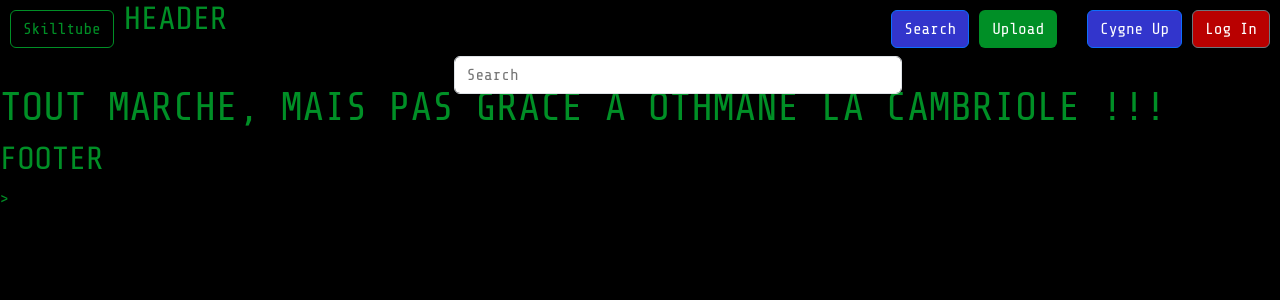
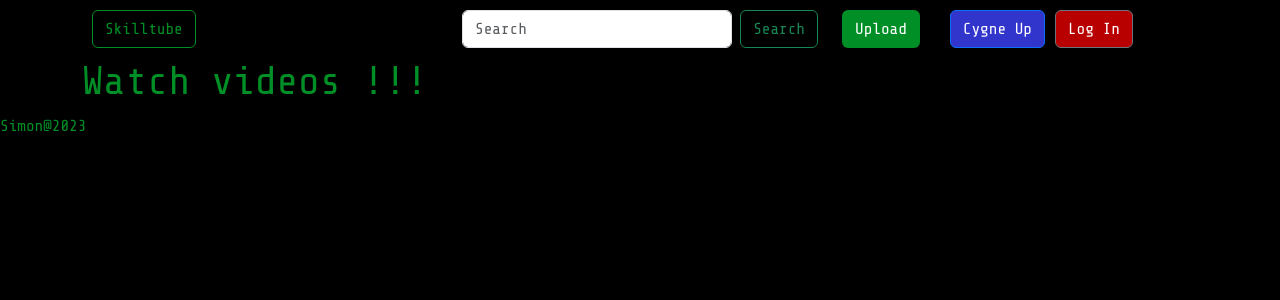
Before and after one commit to Ethan1709/Skilltube, a Django app: page /search/ in a window 1280 px wide. Shown: the top 300 px of the page. Run offline with Django 4.2, Linux system fonts and the light colour scheme; data that the repository does not hold is empty.

Commit message:
update html and css with buttons and searchbar in header

```diff
--- a/skilltube_backend/main/static/css/style.css
+++ b/skilltube_backend/main/static/css/style.css
@@ -40,14 +40,13 @@ body {
   display: flex;
   float: right;
   align-items: center;
-  margin: 10px;
 }
 
 .btn-search {
   cursor: pointer;
   display: flex;
   position: relative;
-  margin-left: 1110px;
+  /*margin-left: 1110px;*/
   top: -28px;
 }
 
@@ -92,12 +91,15 @@ body {
   margin: 10px;
 }
 
+.search-section {
+  margin-top: 10px;
+}
 
 .search-section .input-group-mb-3 .form-Control {
+
   display: flex;
   position: relative;
-  width: 35%;
-  left: 330px;
+  width: 100%;
   top: 10px;
   padding: 0.375rem 0.75rem;
   font-size: 1rem;
--- a/skilltube_backend/main/templates/index.html
+++ b/skilltube_backend/main/templates/index.html
@@ -13,36 +13,45 @@
 <body>
 
   <header>
-    <div class="home-btn">
+    <div class="container">
+      <div class="row">
+        <div class="home-btn col-4 ">
           <a class="btn btn-third" href="/">Skilltube</a>
         </div>
-    <div class="log-buttons">
-      <button class="btn btn-primary" type="submit">Search</button>
+        <div class="col-4 ">
+          {% if request.GET.success_message %}
+          <div class="alert ">
+            {{ request.GET.success_message }}
+          </div>{% endif %}
+
+          <div class="search-section">
+            <form action="/search" method="GET" class="d-flex" role="search" >
+              <input class="form-control me-2" type="search" placeholder="Search" aria-label="Search">
+              <button class="btn btn-outline-success" type="submit">Search</button>
+            </form>
+          </div>
+        </div>
+        <div class="log-buttons col-4 ">
+          <!-- <button class="btn btn-primary" type="submit">Search</button> -->
           <a class="btn btn-fourth" href="/video_upload">Upload</a>
           <a class="btn btn-primary" href="/registration/">Cygne Up</a>
           <a class="btn btn-secondary" href="/login">Log In</a>
         </div>
-    <div>
-      <h2>HEADER</h2>
       </div>
+    </div>
+
+
   </header>
 
+<main>
+ <div class="container">
+  <div class="row">
+    <div class="col-12">
+      <h1>Watch videos !!!</h1>
+    </div>
+  </div>
+  <div class="row">
 
-  <nav>
-    {% if request.GET.success_message %}
-    <div class="alert alert-success">
-      {{ request.GET.success_message }}
-    </div>{% endif %}
-
-    <div class="search-section">
-      <form action="/search" method="GET">
-        <div class="input-group-mb-3">
-          <input type="text" class="form-Control" placeholder="Search" name="caption">
-        </div>
-      </form>
-    </div>
-  </nav>
-  <h1>TOUT MARCHE, MAIS PAS GRACE A OTHMANE LA CAMBRIOLE !!!</h1>
   <div>
     {% for x in video %}
     <div class="image-container">
@@ -55,12 +64,23 @@
     {% endfor %}
   </div>
 
+  </div>
+
+ </div>
+</main>
+
+
+
   <script src="https://cdn.jsdelivr.net/npm/bootstrap@5.3.0-alpha3/dist/js/bootstrap.bundle.min.js"
     integrity="sha384-ENjdO4Dr2bkBIFxQpeoTz1HIcje39Wm4jDKdf19U8gI4ddQ3GYNS7NTKfAdVQSZe"
     crossorigin="anonymous"></script>
 
   <footer>
-    <h2>FOOTER</h2>>
+    <div class="row">
+      <div class="col-12">
+        <p class="footer">Simon@2023</p>
+      </div>
+    </div>
   </footer>
 
 </body>
```
Lines whose indentation alone changed are shown as unchanged.
